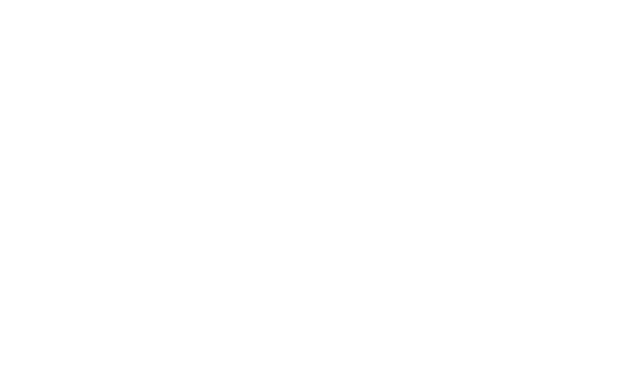
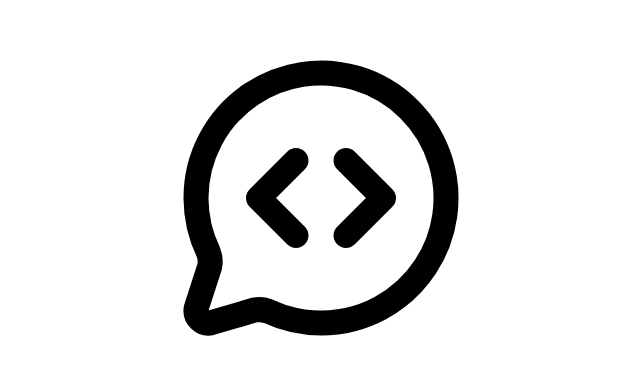
Before and after one commit to Tweekaayush/chat-app, a React (Vite) app in the folder client/: page /signup in a window 1280 px wide. Shown: the part 202-576 px from the top of the page, without its empty margins (15-655 px from the left). Built offline with nearby package versions, Linux system fonts and the light colour scheme.

Commit message:
add AuthLayout

```diff
--- a/client/src/App.jsx
+++ b/client/src/App.jsx
@@ -1,11 +1,14 @@
 import React from "react";
 import { Routes, Route } from "react-router-dom";
+import AuthLayout from "./layout/AuthLayout";
 
 const App = () => {
   return (
     <Routes>
-      <Route path="/login" element={<></>} />
-      <Route path="/signup" element={<></>} />
+      <Route element={<AuthLayout />}>
+        <Route path="/login" element={<></>} />
+        <Route path="/signup" element={<></>} />
+      </Route>
       <Route path="/" element={<></>} />
       <Route path="/chat/:id" element={<></>} />
     </Routes>
--- a/client/src/index.css
+++ b/client/src/index.css
@@ -9,7 +9,7 @@
 
 @layer base {
   body {
-    @apply bg-white dark:bg-gray-900 relative font-saira;
+    @apply relative font-saira;
   }
 }
 
--- /dev/null
+++ b/client/src/layout/AuthLayout.jsx
@@ -0,0 +1,20 @@
+import React from "react";
+import { MessageCircleCode } from "lucide-react";
+import { Outlet } from "react-router-dom";
+
+const AuthLayout = () => {
+  return (
+    <div className="w-full h-screen flex flex-col lg:flex-row p-4 bg-white dark:bg-gray-900">
+      <div className="flex items-center justify-start lg:justify-center lg:flex-1 lg:p-8">
+        <div className="">
+          <MessageCircleCode className="text-black dark:text-white w-11 h-11 lg:w-75 lg:h-75"/>
+        </div>
+      </div>
+      <div className="flex items-center justify-center lg:flex-1 lg:p-4">
+        <Outlet />
+      </div>
+    </div>
+  );
+};
+
+export default AuthLayout;
```
